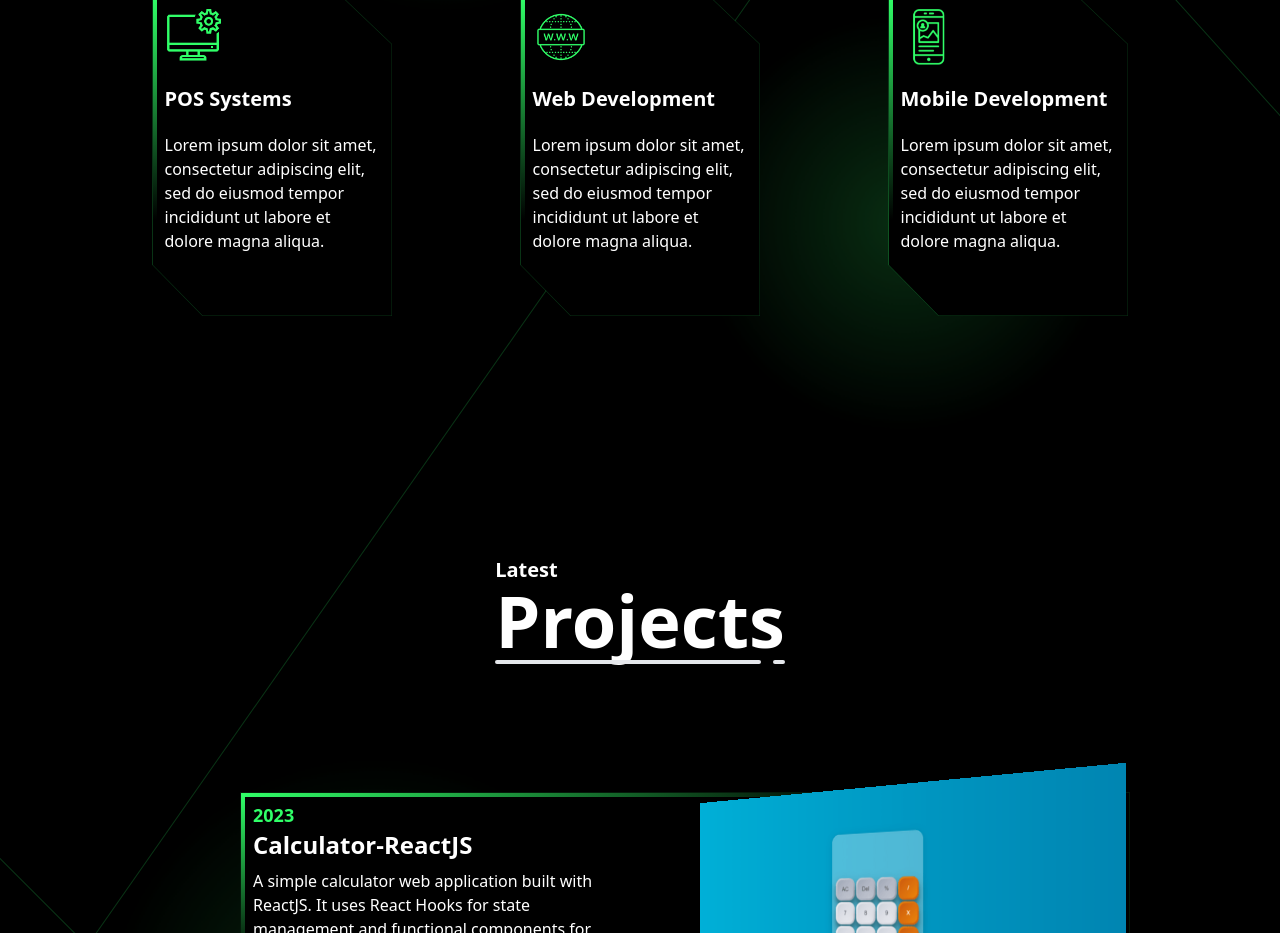
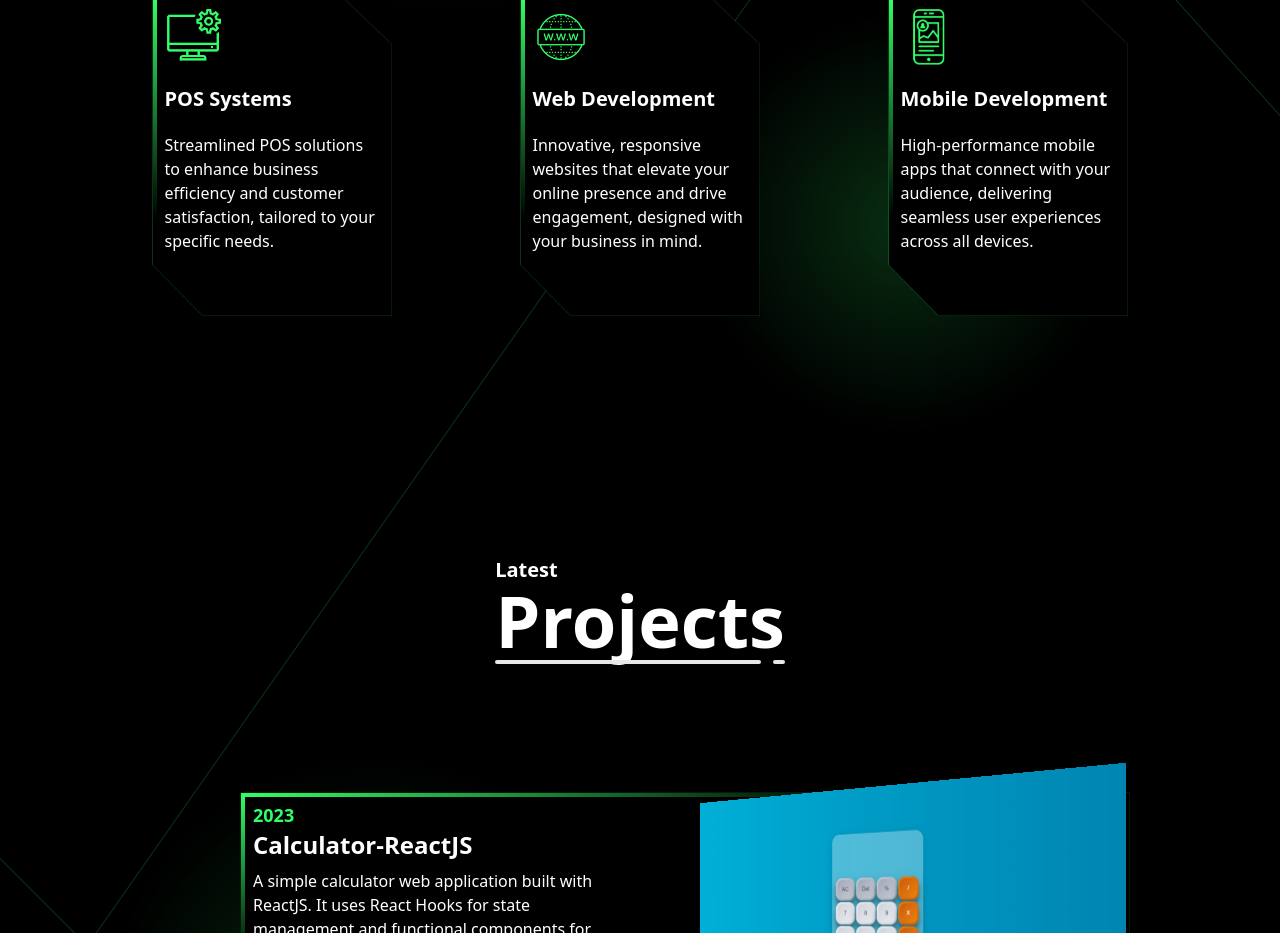
Before and after one commit to TGDRangaka/MyPortfolio, a React (Vite) app: page / in a window 1280 px wide. Shown: the part 2460-3393 px from the top of the page. Built offline with nearby package versions, Linux system fonts and the light colour scheme.

Commit message:
feat: services descriptions

```diff
--- a/index.html
+++ b/index.html
@@ -7,9 +7,11 @@
   <meta name="viewport" content="width=device-width, initial-scale=1.0" />
   <title>Dilshan Rangaka</title>
 
-  <meta name="keyword" content="dilshan rangaka, dilshan, rangaka, gdse, gdse65, ijse, bandaragama,
+  <meta name="keyword" content="dilshan rangaka, dilshan, rangaka, gdse, gdse65, ijse, srilanka, srilanka-best-developer, #1developer, best-software-developer bandaragama, pandura
         dilshan's portfolio, dilshan rangaka's portfolio, portfolio, developer, fullstack developer, software engineer,
-        software, backend developer, frontend developer, java, javascript, coding, programming, dila, DILA,
+        software, backend developer, frontend developer, java, javascript, coding, programming, dila, DILA, typestring, react, reactnative, nextjs,
+        expressjs, express, springboot, spring, restAPI, restapi, serverside, teamwork, problemsolving, mongodb, postgresql, flutter, mobile-development
+        web-developement, pos-systems,
         tgdr, tgdilshanrangaka2002, tgdilshanrangaka, tgdrangaka">
   <meta name="description" content="Dilshan Rangaka's portfolio">
   <meta name="author" content="Dilshan Rangaka">
--- a/src/data/services.ts
+++ b/src/data/services.ts
@@ -2,16 +2,16 @@ export default [
     {
         icon: `/pos.png`,
         title: 'POS Systems',
-        description: "Lorem ipsum dolor sit amet, consectetur adipiscing elit, sed do eiusmod tempor incididunt ut labore et dolore magna aliqua."
+        description: "Streamlined POS solutions to enhance business efficiency and customer satisfaction, tailored to your specific needs."
     },
     {
         icon: `/web.png`,
         title: 'Web Development',
-        description: "Lorem ipsum dolor sit amet, consectetur adipiscing elit, sed do eiusmod tempor incididunt ut labore et dolore magna aliqua."
+        description: "Innovative, responsive websites that elevate your online presence and drive engagement, designed with your business in mind."
     },
     {
         icon: `/mobile.png`,
         title: 'Mobile Development',
-        description: "Lorem ipsum dolor sit amet, consectetur adipiscing elit, sed do eiusmod tempor incididunt ut labore et dolore magna aliqua."
+        description: "High-performance mobile apps that connect with your audience, delivering seamless user experiences across all devices."
     },
 ]
```
